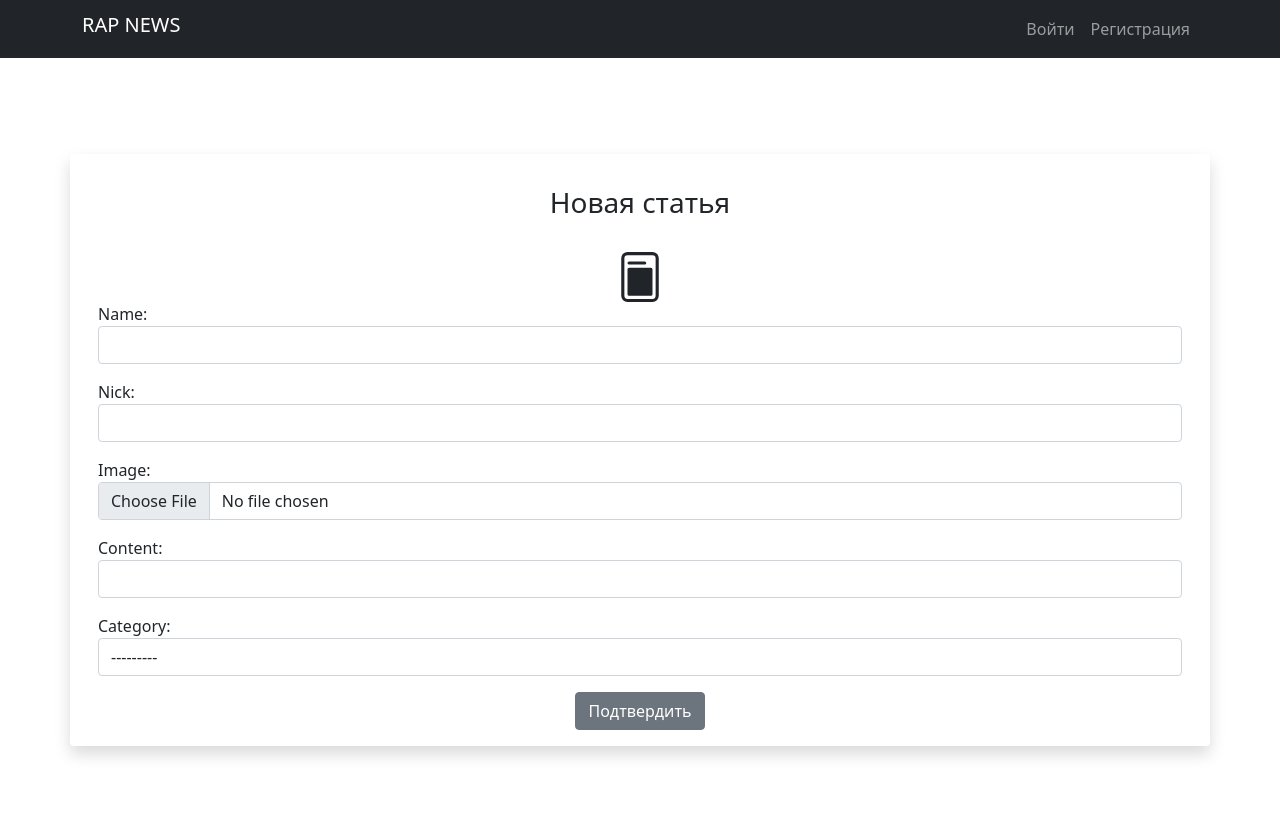
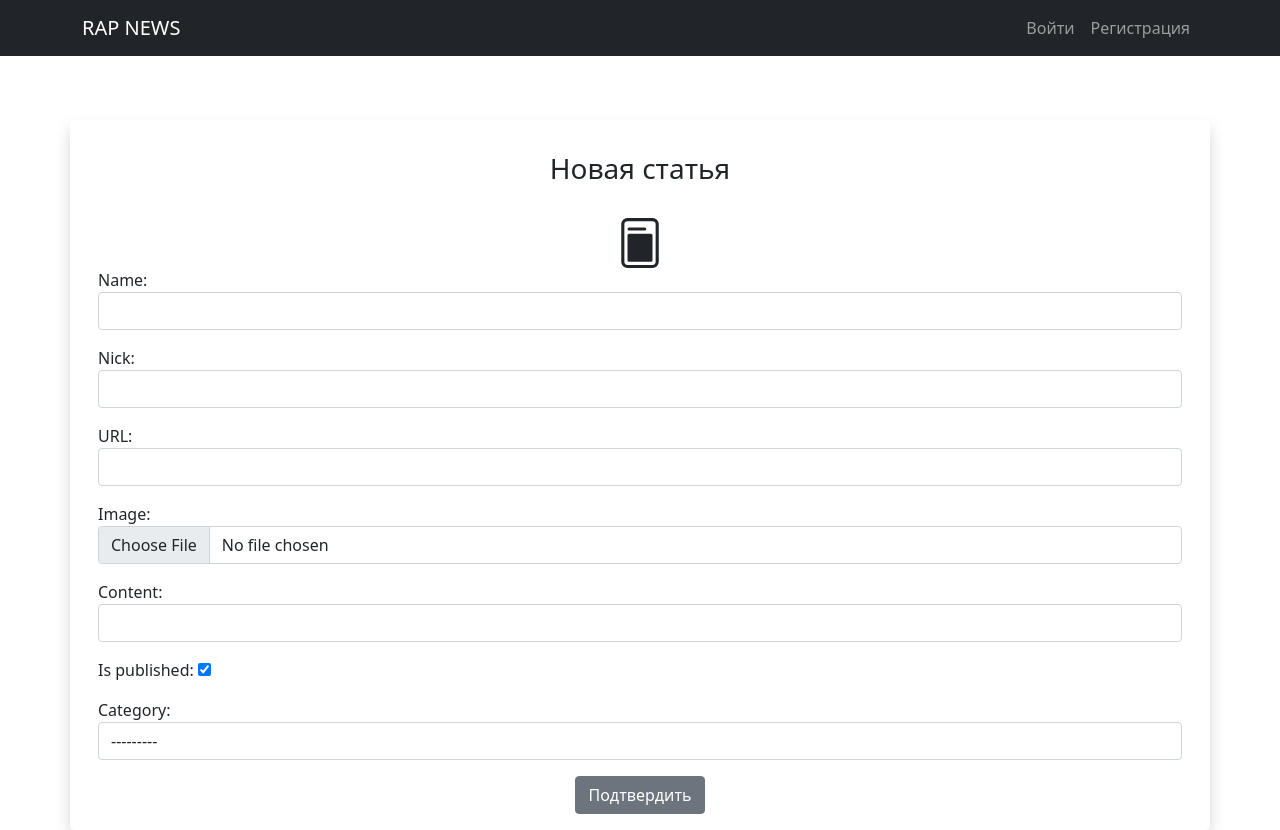
Before and after one commit to GutorovPavel/First-django-website, a Django app: page /addpost/ in a window 1280 px wide. Before the commit the page ends 800 px from the top, so only its background shows below. Run offline with Django 4.2, Linux system fonts and the light colour scheme; data that the repository does not hold is empty.

Commit message:
refactoring add_post section

```diff
--- a/website/app/forms.py
+++ b/website/app/forms.py
@@ -20,15 +20,20 @@ class AddPostForm(forms.ModelForm):
 
     class Meta:
         model = Artist
-        fields = ('name', 'nick', 'image', 'content', 'category')
+        fields = '__all__'
 
         widgets = {
             'name': forms.TextInput(attrs={'class': 'form-control'}),
             'nick': forms.TextInput(attrs={'class': 'form-control'}),
+            'slug': forms.TextInput(attrs={'class': 'form-control'}),
             'image': forms.FileInput(attrs={'class': 'form-control'}),
             'content': forms.TextInput(attrs={'class': 'form-control'}),
             'category': forms.Select(attrs={'class': 'form-control'}),
         }
+
+    # def __init__(self, *args, **kwargs):
+    #     super(AddPostForm, self).__init__(*args, **kwargs)
+    #     self.fields['image'].required = False
 
 
 class CommentForm(forms.ModelForm):
--- a/website/app/models.py
+++ b/website/app/models.py
@@ -22,7 +22,8 @@ class User(AbstractUser):
 class Artist(models.Model):
     name = models.CharField(max_length=255)
     nick = models.CharField(max_length=255)
-    slug = models.SlugField(max_length=255, unique=True, db_index=True, verbose_name="URL")
+    slug = models.SlugField(max_length=60, unique=True, db_index=True,
+                            verbose_name="URL",  blank=True)
     image = models.ImageField(upload_to="photos/%Y/%m/%d")
     content = models.TextField(blank=True)
     time_create = models.DateTimeField(auto_now_add=True)
--- a/website/app/templates/app/addpost.html
+++ b/website/app/templates/app/addpost.html
@@ -1,7 +1,7 @@
 {% extends 'app/user.html' %}
 
 {% block content %}
-<div class="container mt-5 pt-5">
+<div class="container mt-3 pt-5">
     <div class="row">
         <div class="col-12 col-sm-8 col-md-6 m-auto"></div>
             <div class="card border-0 shadow">
@@ -14,7 +14,7 @@
                         </svg>
                     </div>
                     <div class="form-group">
-                        <form action="{%url 'addpost'%}" method="POST">
+                        <form action="{%url 'addpost'%}" method="POST" enctype="multipart/form-data">
                             {% csrf_token %}
                             {{ form.as_p }}
                             <div class="text-center">
--- a/website/app/templates/app/base.html
+++ b/website/app/templates/app/base.html
@@ -45,9 +45,9 @@
             <nav class="nav nav-pills nav-fill">
                 {% for c in cats %}
                     {% if c.pk == cat_selected %}
-                            <a class="nav-link active" aria-current="page" href="{{ c.get_absolute_url }}">{{c.name}}</a>
+                            <a class="bg-dark nav-link active" aria-current="page" href="{{ c.get_absolute_url }}">{{c.name}}</a>
                     {% else %}
-                            <a class="nav-link" href="{{ c.get_absolute_url }}">{{c.name}}</a>
+                            <a class="text-dark nav-link" href="{{ c.get_absolute_url }}">{{c.name}}</a>
                     {% endif %}
                 {% endfor %}
             </nav>
--- a/website/app/templates/app/user.html
+++ b/website/app/templates/app/user.html
@@ -12,7 +12,15 @@
 <body>
 <nav class="navbar navbar-expand-lg navbar-dark bg-dark">
   <div class="container">
-    <h2 class="navbar-brand">RAP NEWS</h2>
+    <a class="navbar-brand" href="{% url 'index' %}">RAP NEWS</a>
+    <div class="collapse navbar-collapse" id="navbarNav">
+        <ul class="navbar-nav">
+            {% for m in menu %}
+                <li class="nav-item">
+                    <a class=nav-link href="{% url m.url_name %}">{{ m.title }}</a>
+                </li>
+            {% endfor %}
+        </ul>
         <ul class="navbar-nav ms-md-auto">
             {% if request.user.is_authenticated %}
                 <li class="nav-item">
@@ -28,6 +36,7 @@
             {% endif %}
         </ul>
     </div>
+  </div>
 </nav>
     {% block content %}
     {% endblock %}
--- a/website/app/urls.py
+++ b/website/app/urls.py
@@ -2,9 +2,9 @@ from django.urls import path
 from .views import *
 
 urlpatterns = [
-    path('home/', Home.as_view(), name='index'),
+    path('', Home.as_view(), name='index'),
     path('register/', Register.as_view(), name='register'),
-    path('', Login.as_view(), name='login'),
+    path('login', Login.as_view(), name='login'),
     path('logout/', logout_user, name='logout'),
     # path('top/', index, name='top'),
     path('addpost/',  AddPost.as_view(), name='addpost'),
--- a/website/app/views.py
+++ b/website/app/views.py
@@ -33,6 +33,7 @@ class ShowCategory(DataMixin, ListView):
     model = Artist
     template_name = 'app/index.html'
     context_object_name = 'artists'
+    allow_empty = False
 
     def get_context_data(self, *, object_list=None, **kwargs):
         context = super().get_context_data(**kwargs)
@@ -64,24 +65,8 @@ class ShowPost(DataMixin, FormMixin, DetailView):
         context.update(c_def)
         return context
 
-    def post(self, request, *args, **kwargs):
-        self.object = self.get_object()
-        form = self.get_form()
-        if form.is_valid():
-            return self.form_valid(form)
-        else:
-            return self.form_invalid(form)
-
-    def form_valid(self, form):
-        obj = form.save(commit=False)
-        obj.user = self.request.user
-        obj.post = Artist.objects.get(slug=self.kwargs['post_slug'])
-        obj.save()
-        return super().form_valid(form)
-
 
 class AddPost(DataMixin, CreateView):
-    model = Artist
     form_class = AddPostForm
     template_name = 'app/addpost.html'
     success_url = reverse_lazy('index')
@@ -91,7 +76,6 @@ class AddPost(DataMixin, CreateView):
         c_def = self.get_user_context(title=main + 'Новая статья')
         context.update(c_def)
         return context
-
 
 #
 # def index(request):
```
Also changed, not shown: website/app/templates/app/index.html (+12 -7 lines). Lines whose indentation alone changed are shown as unchanged.
